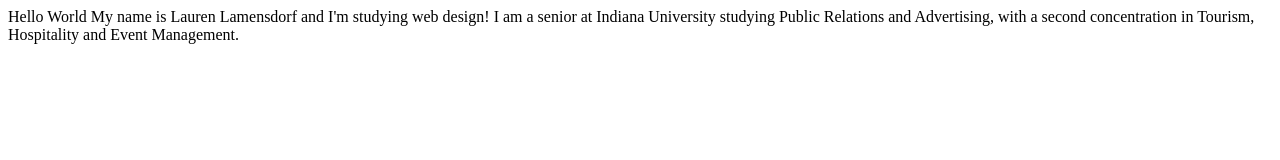
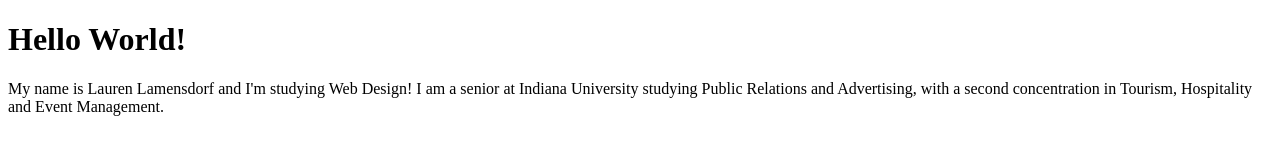
Before and after one commit to lalamensdorf/lalamensdorf.github.io, a plain HTML site: page index.html in a window 1280 px wide. Drawn offline with Linux system fonts and the light colour scheme.

Commit message:
Update index.html

```diff
--- a/index.html
+++ b/index.html
@@ -3,6 +3,10 @@
     <head>
         <meta charset="utf-8">
         <title>My Hello World Page</title>
-    <head>Hello World</head>
-    <body>My name is Lauren Lamensdorf and I'm studying web design! I am a senior at Indiana University studying Public Relations and Advertising, with a second concentration in Tourism, Hospitality and Event Management.</body>
+    </head>
+    <body>
+    	<h1>Hello World!</h1>
+    	<p>My name is Lauren Lamensdorf and I'm studying Web Design! I am a senior at Indiana University studying Public Relations and Advertising, with a second concentration in Tourism, Hospitality and Event Management.</p>
+
+    </body>
 </html>
```
